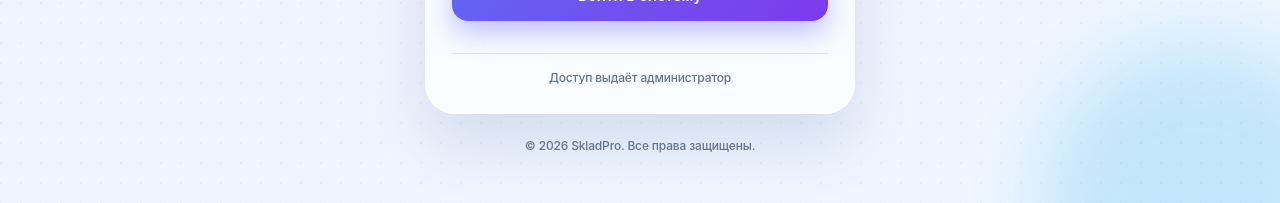
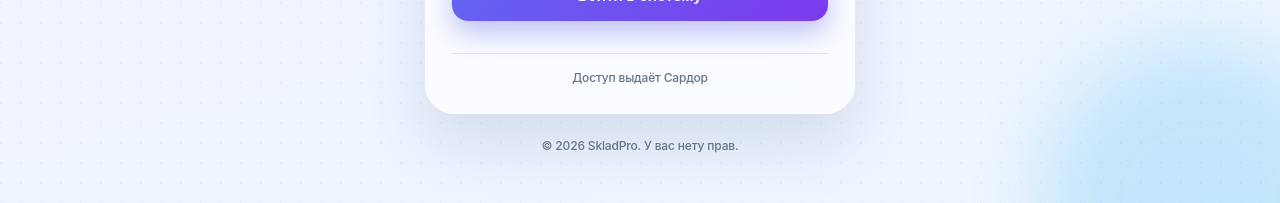
Before and after one commit to Kulnezarov/sardorsklad, a React (Vite) app in the folder frontend/: page /login in a window 1280 px wide. Shown: the part 558-761 px from the top of the page. Built offline with nearby package versions, Linux system fonts and the light colour scheme.

Commit message:
авторизация

```diff
--- a/frontend/src/auth/LoginPage.jsx
+++ b/frontend/src/auth/LoginPage.jsx
@@ -85,13 +85,13 @@ const LoginPage = () => {
           </button>
 
           <div className="login-footer">
-            <p className="login-footer-text">Доступ выдаёт администратор</p>
+            <p className="login-footer-text">Доступ выдаёт Сардор</p>
           </div>
         </form>
       </div>
 
       <p className="login-copyright">
-        © 2026 SkladPro. Все права защищены.
+        © 2026 SkladPro. У вас нету прав.
       </p>
     </div>
   );
```
